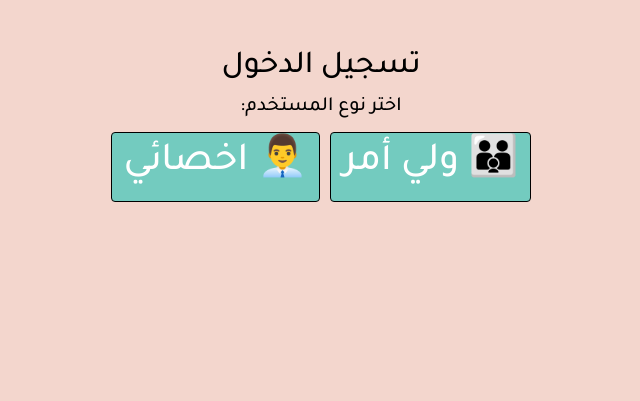
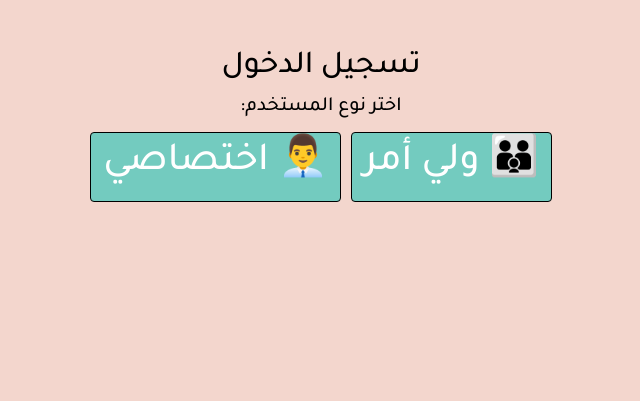
Before and after one commit to Noor2003-hub/RW, a Flask app: page /login in a window 1280 px wide. Shown: the part 110-511 px from the top of the page, without its empty margins (319-959 px from the left). Run offline with Flask 3, Linux system fonts and the light colour scheme; some libraries are stand-ins or nearby versions.

Commit message:
Update login.html

```diff
--- a/templates/login.html
+++ b/templates/login.html
@@ -18,7 +18,7 @@
     <!-- Form for Specialist -->
     <form action="/login" method="post" class="ml-4">
         <button class="btn btn-primary" name="type" value="s" type="submit">
-            <h1>👨‍💼 اخصائي</h1>
+            <h1>👨‍💼 اختصاصي</h1>
         </button>
     </form>
 </div>
```
